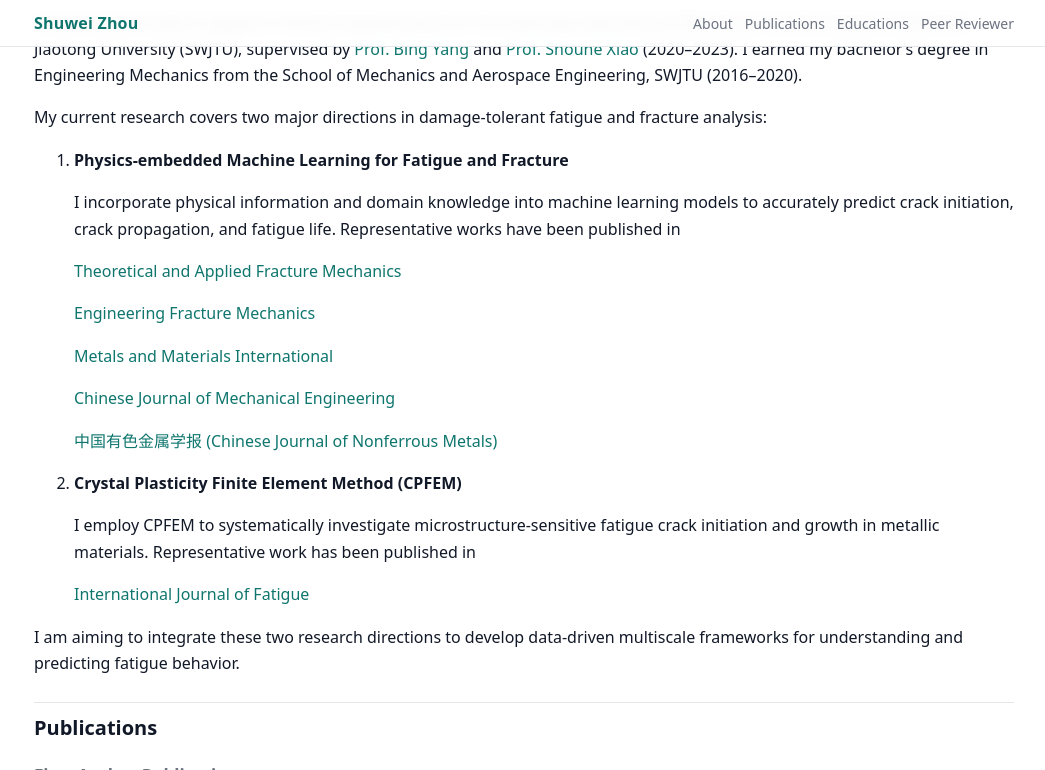
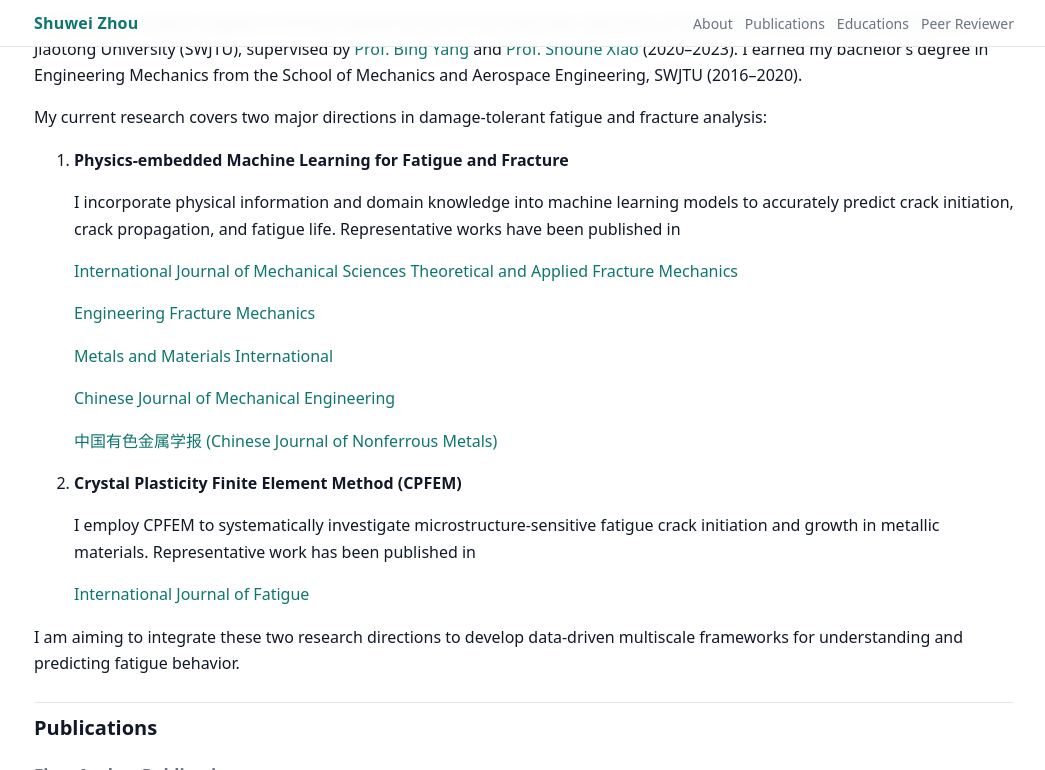
Before and after one commit to spellbookrz/Shuwei_Zhou_Homepage, a Jekyll site: the page built from index.md, in a window 1280 px wide and 900 px high, scrolled down 445 px, cut to the strip 0-770 px from the top of the window. Shown: the whole strip, without its empty margins (116-1161 px from the left). Built offline with Jekyll 4.4.1, drawn with Linux system fonts in a browser that asks for light colours.

Commit message:
Add IJMS publication link and exclude PDF files from repo.
Co-authored-by: Cursor <cursoragent@cursor.com>

```diff
--- a/index.md
+++ b/index.md
@@ -16,6 +16,7 @@ My current research covers two major directions in damage-tolerant fatigue and f
 
    I incorporate physical information and domain knowledge into machine learning models to accurately predict crack initiation, crack propagation, and fatigue life. Representative works have been published in
 
+   <a href="https://arxiv.org/abs/2605.02310">International Journal of Mechanical Sciences</a>
    <a href="https://doi.org/10.1016/j.tafmec.2026.105582">Theoretical and Applied Fracture Mechanics</a>
 
    <a href="https://doi.org/10.1016/j.engfracmech.2025.111136">Engineering Fracture Mechanics</a>
```
Also changed, not shown: 1 other file.
